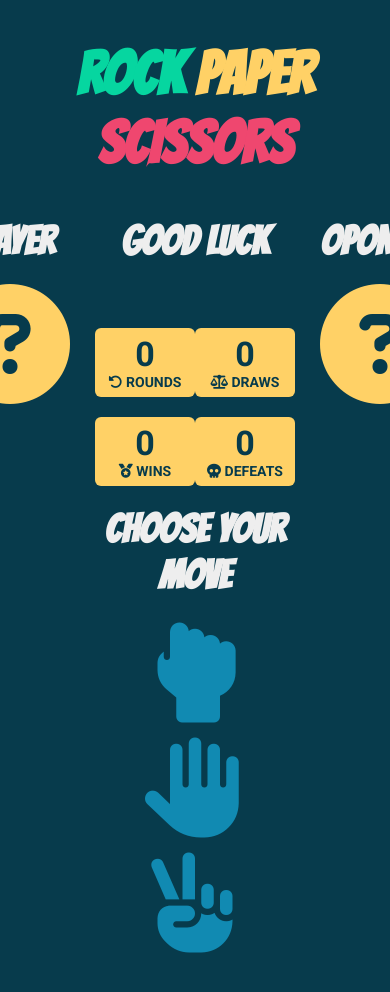
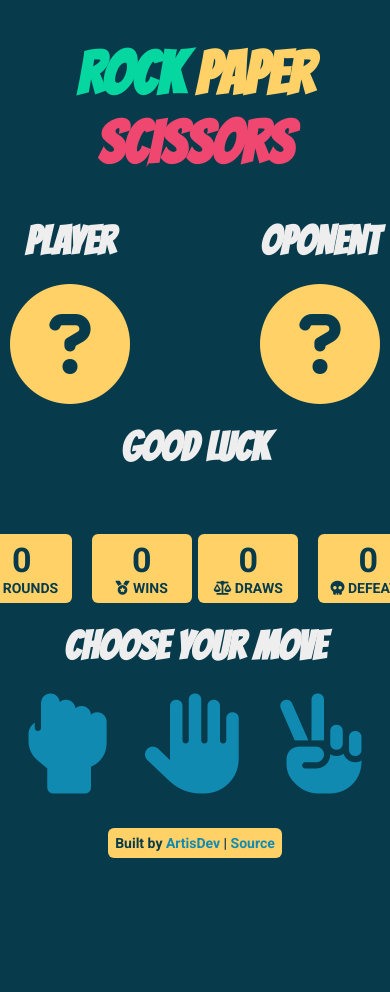
Before and after one commit to Artis-Dev/rock-paper-scissors, a website: page index.html in a window 390 px wide. Shown: the top 992 px of the page. After the commit the page ends 893 px from the top, so only its background shows below. Drawn offline with Linux system fonts and the light colour scheme.

Commit message:
Add simple responsiveness, design tweaks

```diff
--- a/css/styles.css
+++ b/css/styles.css
@@ -13,6 +13,7 @@ body {
   background-color: #073b4c;
   color: #eee;
   font-family: 'Roboto', sans-serif;
+  padding: 40px 0;
 }
 
 h1 {
@@ -29,30 +30,35 @@ h1, h2, p {
 }
 
 .header {
-  margin-top: 40px;
+  margin-bottom: 40px;
 }
 
 /* Main */
 
 .main {
-  display: flex;
+  display: grid;
+  grid-template-columns: 200px 540px 200px;
+  grid-template-rows: auto auto;
+  grid-template-areas:
+    "player results oponent"
+    ". controls .";
   justify-content: center;
   align-items: baseline;
-  margin-top: 40px;
 }
 
 /* Player box */
 
 .player {
-  width: 350px;
+  grid-area: player;
   text-align: center;
+  margin-bottom: 20px;
 }
 
-/* Info box */
+/* Results box */
 
-.info {
-  width: 500px;
-  margin: 0 25px;
+.results {
+  grid-area: results;
+  margin: 0 20px;
   text-align: center;
 }
 
@@ -104,6 +110,27 @@ h1, h2, p {
   font-weight: 700;
 }
 
+/* Oponent box */
+
+.oponent {
+  grid-area: oponent;
+  text-align: center;
+  margin-bottom: 20px;
+}
+
+.pc-choice,
+.npc-choice {
+  font-size: 120px;
+  color: #ffd166;
+}
+
+/* Controls */
+
+.controls {
+  grid-area: controls;
+  text-align: center;
+}
+
 .select {
   margin-bottom: 30px;
 }
@@ -126,13 +153,15 @@ h1, h2, p {
 
 .start {
   display: none;
-  padding: 12px 20px 10px;
+  padding: 11px 20px 10px;
   background-color: #118ab2;
   color: #eee;
   border: none;
   font-weight: 700;
   transition: all 0.3s;
   cursor: pointer;
+  margin-bottom: 47px;
+  text-transform: uppercase;
 }
 
 .start:hover {
@@ -140,17 +169,30 @@ h1, h2, p {
   transition: all 0.3s;
 }
 
-/* Oponent box */
+/* Footer */
 
-.oponent {
-  width: 350px;
+.footer {
   text-align: center;
 }
 
-.pc-choice,
-.npc-choice {
-  font-size: 120px;
-  color: #ffd166;
+.footer-text {
+  background-color: #ffd166;
+  color: #073b4c;
+  padding: 7px;
+  border-radius: 6px;
+  color: #073b4c;
+  font-size: 14px;
+  font-weight: 700;
+}
+
+.footer-link {
+  color: #118ab2;
+  text-decoration: none;
+  transition: all 0.3s;
+}
+.footer-link:hover {
+  color: #14a2d1;
+  transition: all 0.3s;
 }
 
 /* ETC */
@@ -199,3 +241,31 @@ h1, h2, p {
   -webkit-transform: rotate(315deg) scale(-1, 1);
   transform: rotate(315deg) scale(-1, 1);
 }
+
+/* Media queries */
+
+@media only screen and (max-width: 959px) {
+  .main {
+    grid-template-columns: 250px 250px ;
+    grid-template-rows: auto auto auto;
+    grid-template-areas:
+    "player oponent"
+    ". ."
+    ". .";
+  }
+
+  .results {
+    grid-area: 2 / 1 / 2 / 3;
+  }
+
+  .controls {
+    grid-area: 3 / 1 / 3 / 3;
+  }
+
+  .stats-col {
+    display: inline-flex;
+  }
+  .stat:not(:last-child) {
+    margin-right: 20px;
+  }
+}
--- a/index.html
+++ b/index.html
@@ -23,13 +23,13 @@
       <i class="fas fa-question-circle pc-choice"></i>
     </div>
 
-    <div class="info">
+    <div class="results">
       <div class="result-box">
         <h2 class="heading final-result">Good luck</h2>
         <span class="round-result"></span>
       </div>
       <div class="stats">
-        <div class="stats-col-1">
+        <div class="stats-col">
           <div class="stat">
             <span class="round-count">0</span>
             <p><i class="fas fa-undo-alt"></i> Rounds</p>
@@ -39,7 +39,7 @@
             <p><i class="fas fa-medal"></i> Wins</p>
           </div>
         </div>
-        <div>
+        <div class="stats-col">
           <div class="stat">
             <span class="draws">0</span>
             <p><i class="fas fa-balance-scale"></i> Draws</p>
@@ -50,6 +50,14 @@
           </div>
         </div>
       </div>
+    </div>
+
+    <div class="oponent">
+      <h2 class="heading">Oponent</h2>
+      <i class="fas fa-question-circle npc-choice"></i>
+    </div>
+
+    <div class="controls">
       <h2 class="heading">Choose your move</h2>
       <div class="select">
         <a class="selection rock" href="#"><i class="fas fa-hand-rock fa-fw"></i></a>
@@ -58,14 +66,11 @@
       </div>
       <button class="start">New Game</button>
     </div>
-
-    <div class="oponent">
-      <h2 class="heading">Oponent</h2>
-      <i class="fas fa-question-circle npc-choice"></i>
-    </div>
   </main>
 
-  <footer></footer>
+  <footer class="footer">
+    <span class="footer-text">Built by <a class="footer-link" href="https://github.com/Artis-Dev/" target="_blank">ArtisDev</a> | <a class="footer-link" href="https://github.com/Artis-Dev/rock-paper-scissors" target="_blank">Source</a></span>
+  </footer>
 
   <script src="app.js"></script>
 </body>
```
